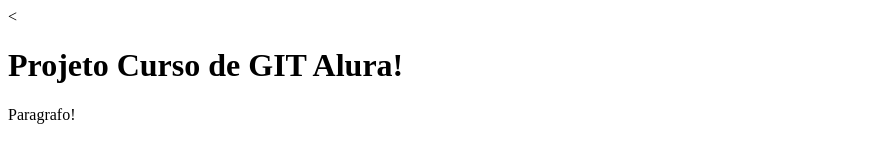
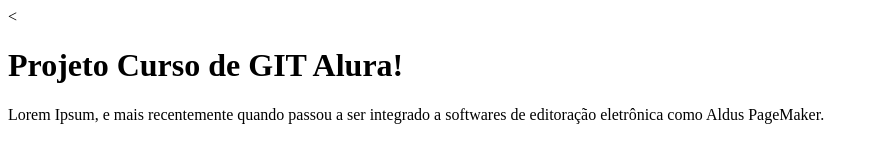
Before and after one commit to gabrielsrbts/Study, a plain HTML site: page index.html in a window 1280 px wide. Shown: the whole page, without its empty margins (0-874 px from the left). Drawn offline with Linux system fonts and the light colour scheme.

Commit message:
Inserindo parágrafo

```diff
--- a/index.html
+++ b/index.html
@@ -5,6 +5,6 @@
 </head>
 <body>
 	<h1>Projeto Curso de GIT Alura!</h1>
-	<p>Paragrafo!</p>
+	<p>Lorem Ipsum, e mais recentemente quando passou a ser integrado a softwares de editoração eletrônica como Aldus PageMaker.</p>
 </body>
 </html>
```
